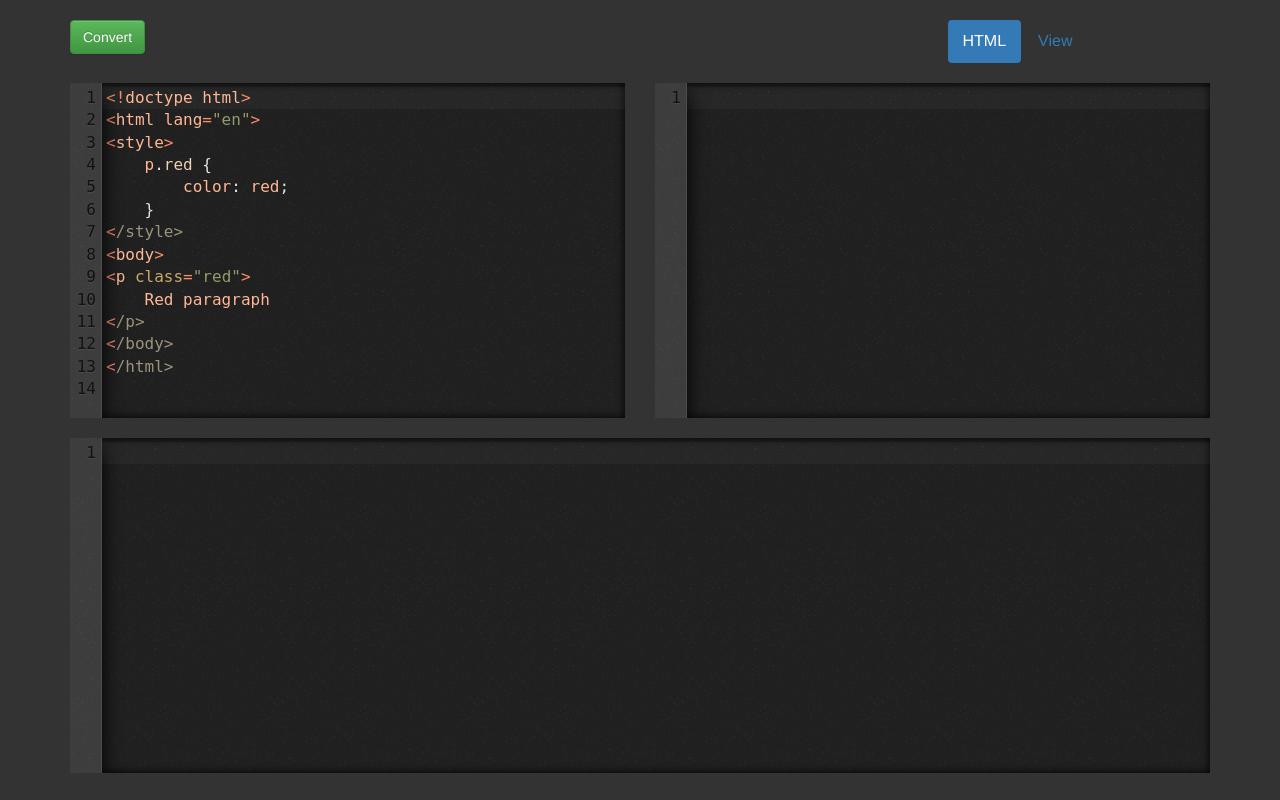
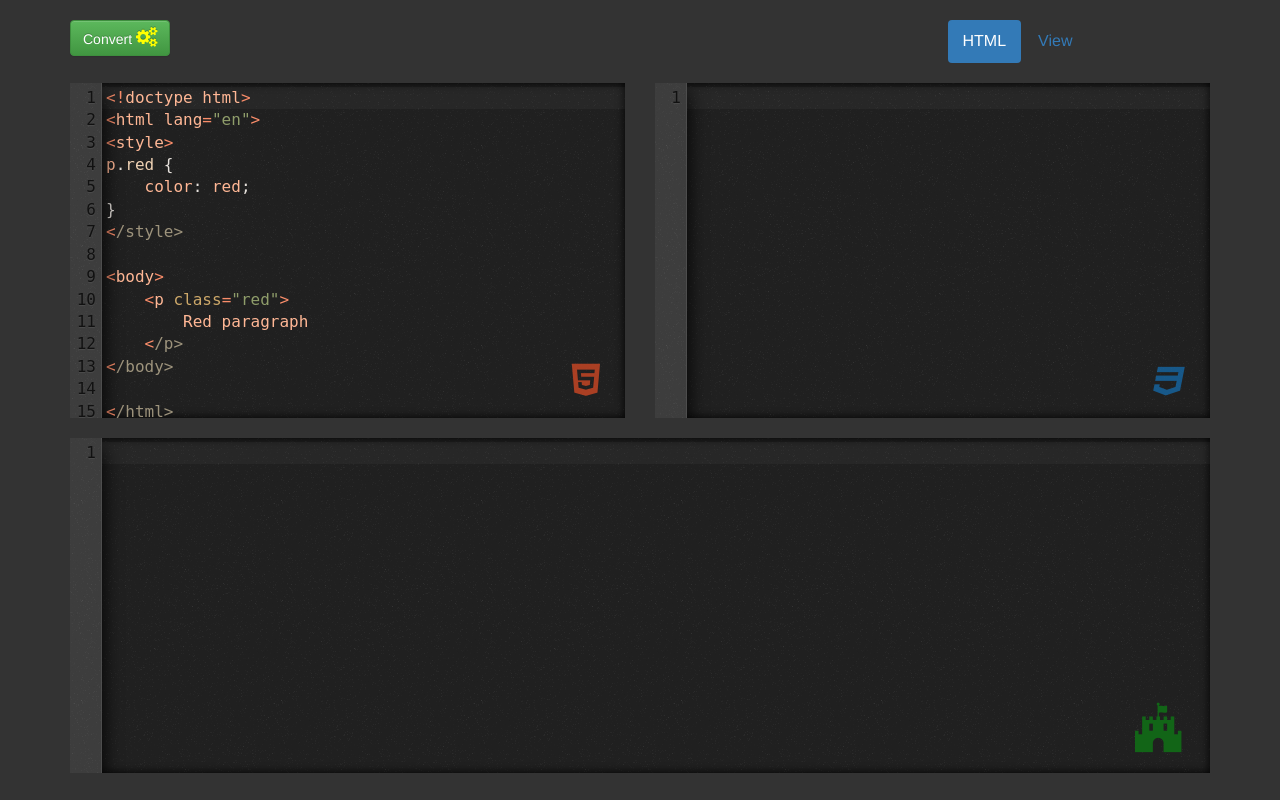
Before and after one commit to itairov/cssinliner, a PHP site: page / in a window 1280 px wide. Run offline with PHP 8.4, Linux system fonts and the light colour scheme; some libraries are stand-ins or nearby versions.

Commit message:
font awesome added

```diff
--- a/css/main.css
+++ b/css/main.css
@@ -31,21 +31,21 @@ html {
 
 body {
     font-size: 16px;
-    padding-top:20px;
+    padding-top: 20px;
     background-color: #333333;
 }
 
-.header{
-	padding-bottom: 20px;
+.header {
+    padding-bottom: 20px;
 }
 
 .main_block {
-	padding-top: 70px;
-	margin-top: -70px;
+    padding-top: 70px;
+    margin-top: -70px;
 }
 
-.main_block__row{
-	padding-bottom: 20px;
+.main_block__row {
+    padding-bottom: 20px;
 }
 
 .height__adaptive--100 {
@@ -65,3 +65,35 @@ body {
 .main_block__col--result .CodeMirror {
     height: 100%;
 }
+
+.main_block__col--html,
+.main_block__col--css,
+.main_block__col--result {
+    position: relative;
+}
+
+.emblem {
+    position: absolute;
+    right: 40px;
+    bottom: 21px;
+    opacity: 0.7;
+    font-size: 36px;
+    z-index: 111;
+}
+
+.header__convert--emblem{
+    color: yellow;
+    font-size: 20px;
+}
+.emblem--html{
+    color: #E54D26;
+}
+.emblem--css{
+    color: #1471B6;
+    font-size: 32px;
+}
+.emblem--result{
+    color: #126517;
+    opacity: 1;
+    font-size: 50px;
+}
--- a/index.html
+++ b/index.html
@@ -1,5 +1,6 @@
 <!DOCTYPE html>
 <html lang="ru">
+
 <head>
     <meta charset="utf-8" />
     <title>HTML, CSS inliner</title>
@@ -9,6 +10,7 @@
     <link rel="shortcut icon" href="favicon.png" />
     <link rel="stylesheet" href="libs/normalize.css">
     <link rel="stylesheet" href="libs/bootstrap/bootstrap.min.css" />
+    <link rel="stylesheet" href="https://maxcdn.bootstrapcdn.com/font-awesome/4.5.0/css/font-awesome.min.css">
     <link rel="stylesheet" href="libs/bootstrap/bootstrap-theme.min.css" />
     <link rel="stylesheet" href="https://cdnjs.cloudflare.com/ajax/libs/codemirror/5.12.0/codemirror.min.css" />
     <link rel="stylesheet" href="https://cdnjs.cloudflare.com/ajax/libs/codemirror/5.12.0/theme/ambiance.min.css" />
@@ -19,7 +21,7 @@
     <header class="header container">
         <div class="row">
             <div class="col-md-9">
-                <button type="button" class="btn btn-success js-convert">Convert</button>
+                <button type="button" class="btn btn-success js-convert">Convert <i class="fa fa-cogs header__convert--emblem"></i></button>
             </div>
             <div class="col-md-3">
                 <ul class="nav nav-pills">
@@ -32,6 +34,7 @@
     <main class="container main_block height__adaptive--100 ">
         <div class="row main_block__row height__adaptive--50">
             <div class="col-md-6 height__adaptive--100 main_block__col--html">
+             <i class="fa fa-html5 emblem emblem--html"></i>
                 <textarea class="container__textarea container__textarea--html height__adaptive--100" placeholder="HTML">
 <!doctype html>
 <html lang="en">
@@ -40,20 +43,24 @@
     color: red;
 }
 </style>
+
 <body>
     <p class="red">
         Red paragraph
     </p>
 </body>
+
 </html>
                 </textarea>
             </div>
             <div class="col-md-6 height__adaptive--100 main_block__col--css">
+                <i class="fa fa-css3 emblem emblem--css"></i>
                 <textarea class="container__textarea container__textarea--css height__adaptive--100" placeholder="CSS"></textarea>
             </div>
         </div>
         <div class="main_block__row row height__adaptive--50">
             <div class="col-md-12 height__adaptive--100 main_block__col--result">
+                <i class="fa fa-fort-awesome emblem emblem--result"></i>
                 <!--  <div class="container__html-view"></div> -->
                 <textarea class="container__textarea container__textarea--result height__adaptive--100" placeholder="Inlined HTML"></textarea>
             </div>
```
Lines whose indentation alone changed are shown as unchanged.
